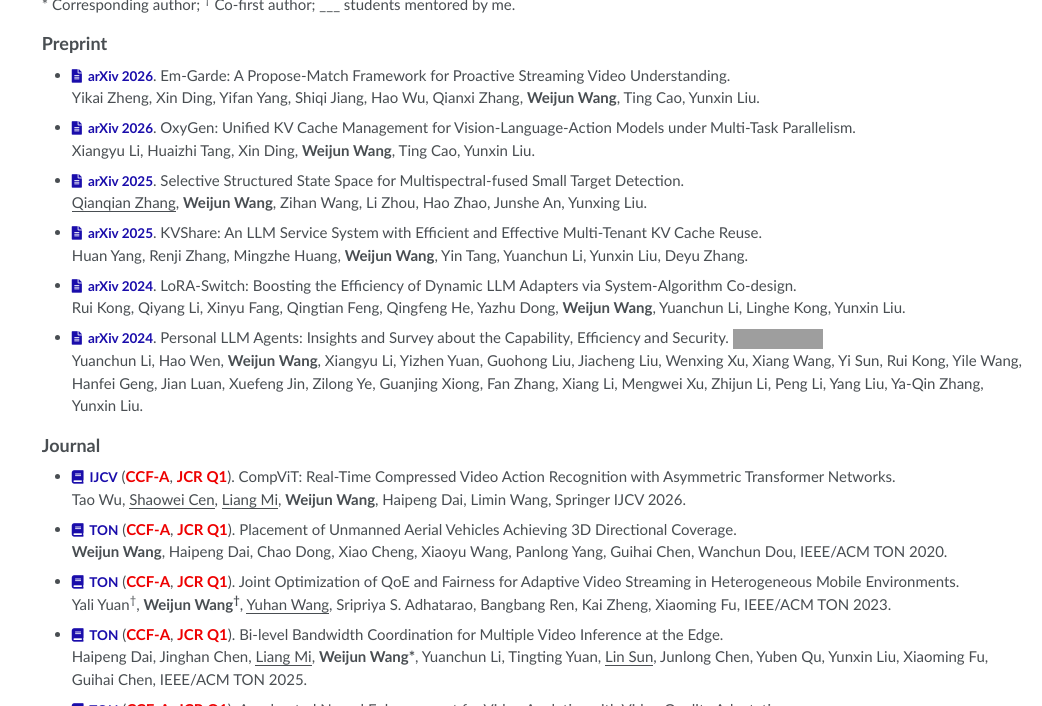
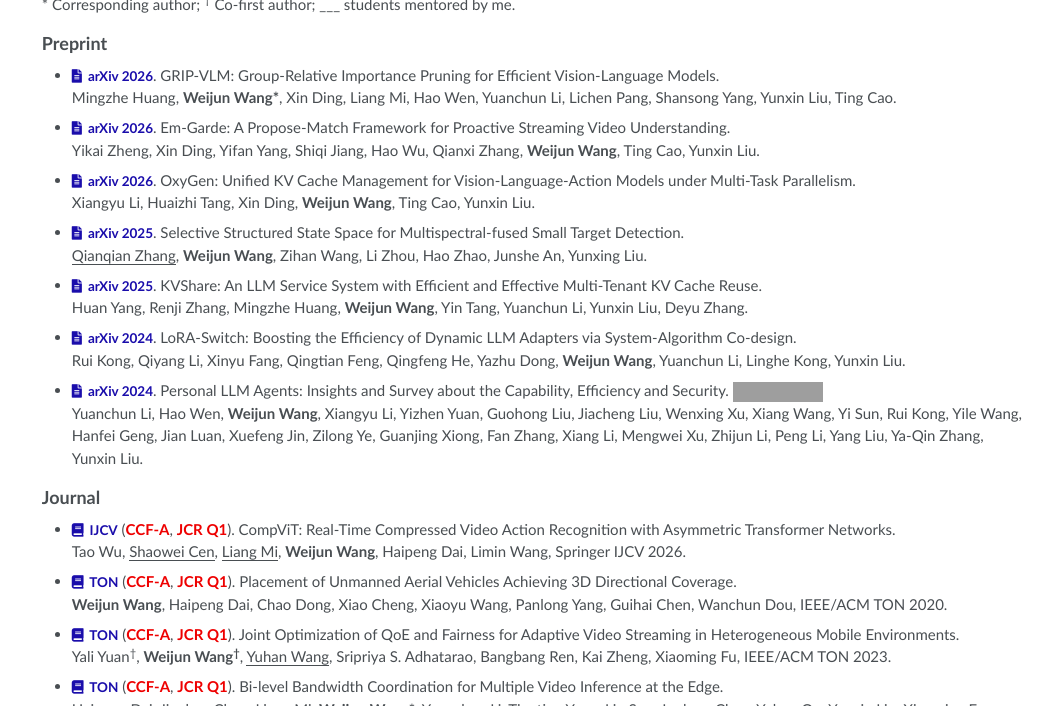
Before and after one commit to WeijunAlexWang/WeijunALexWang.github.io, a Jekyll site: the page built from _pages/about.md, in a window 1280 px wide and 900 px high, scrolled down 1196 px, cut to the strip 194-900 px from the top of the window. Shown: the whole strip, without its empty margins (238-1280 px from the left). Built offline with Jekyll 4.4.1, drawn with Linux system fonts in a browser that asks for light colours; grey boxes are pictures that could not be loaded.

Commit message:
Add GRIP-VLM preprint

```diff
--- a/_pages/includes/publications.md
+++ b/_pages/includes/publications.md
@@ -9,6 +9,11 @@ Complete list: [Google Scholar](https://scholar.google.com/citations?view_op=lis
 <div class='paper-box-text' markdown="1">
 
 ## Preprint
+
+- <a href="https://arxiv.org/abs/2605.13375"><span class="badge"><i class="fas fa-file-alt"></i> arXiv 2026</span></a>. GRIP-VLM: Group-Relative Importance Pruning for Efficient Vision-Language Models.<br>
+  Mingzhe Huang, **Weijun Wang\***, Xin Ding, Liang Mi, Hao Wen, Yuanchun Li, Lichen Pang, Shansong Yang, Yunxin Liu, Ting Cao.<br>
+
+
 
 - <a href="https://arxiv.org/abs/2603.19054"><span class="badge"><i class="fas fa-file-alt"></i> arXiv 2026</span></a>. Em-Garde: A Propose-Match Framework for Proactive Streaming Video Understanding.<br>
   Yikai Zheng, Xin Ding, Yifan Yang, Shiqi Jiang, Hao Wu, Qianxi Zhang, **Weijun Wang**, Ting Cao, Yunxin Liu.<br>
```
